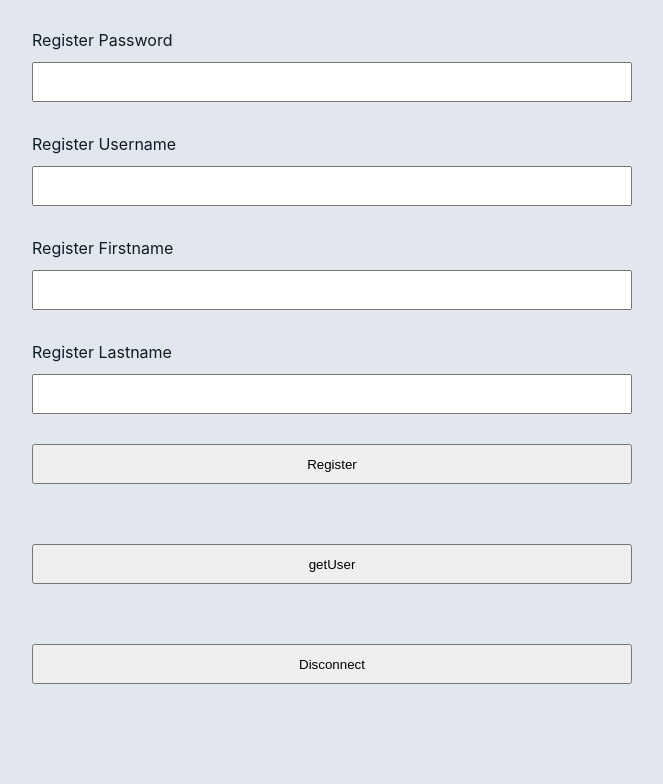
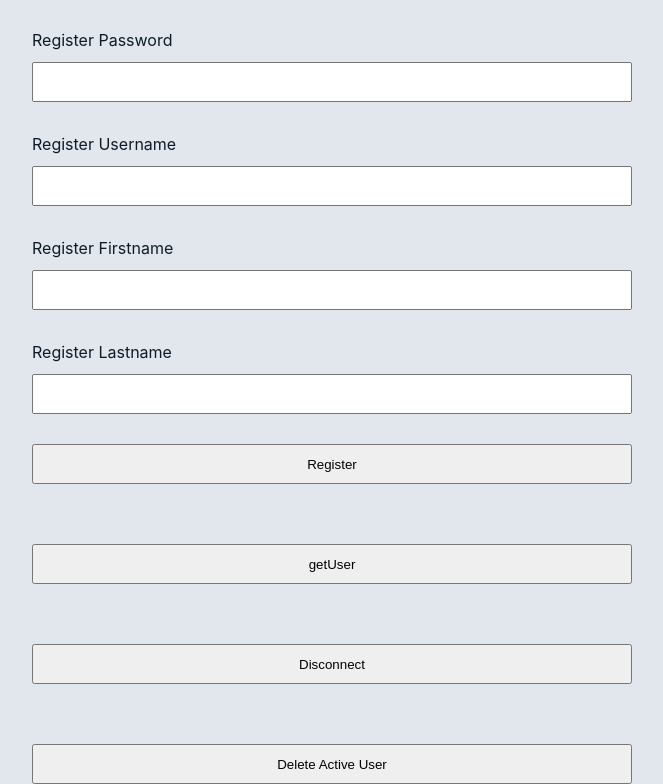
Before and after one commit to ask0ldd/ReactFBTemplate, a React (Vite) app: page / in a window 1280 px wide. Shown: the part 444-1228 px from the top of the page, without its empty margins (308-971 px from the left). Before the commit the page ends 1128 px from the top, so only its background shows below. Built offline with nearby package versions, Linux system fonts and the light colour scheme; no server answers.

Commit message:
*edit* front / main app delete user button added + subsequent logic

```diff
--- a/src/App.tsx
+++ b/src/App.tsx
@@ -60,6 +60,22 @@ function App() {
         console.error('Firebase error:', error.message);
       } else {
         console.error('Unknown error:', error);
+      }
+    }
+  }
+
+  async function handleDeleteUser(event : React.MouseEvent){
+    event.preventDefault();
+    try{
+      if(!auth.currentUser?.uid) throw new Error("A user must be logged first.")
+      await userService.deleteByUID(auth.currentUser?.uid)
+    } catch (error: unknown) {
+      if (error instanceof FirebaseError) {
+        console.error("Firebase error:", error.message);
+      } else if (error instanceof Error) {
+        console.error("Error:", error.message);
+      } else {
+        console.error("Unknown error:", error);
       }
     }
   }
@@ -147,6 +163,7 @@ function App() {
       <button style={{ marginTop: '60px', width:'100%', maxWidth:'600px' }} onClick={handleRetrieveUser}>getUser</button>
 
       <button style={{ marginTop: '60px', width:'100%', maxWidth:'600px' }} onClick={handleDisconnectUser}>Disconnect</button>
+      <button style={{ marginTop: '60px', width:'100%', maxWidth:'600px' }} onClick={handleDeleteUser}>Delete Active User</button>
     </main>
   );
 }
```
